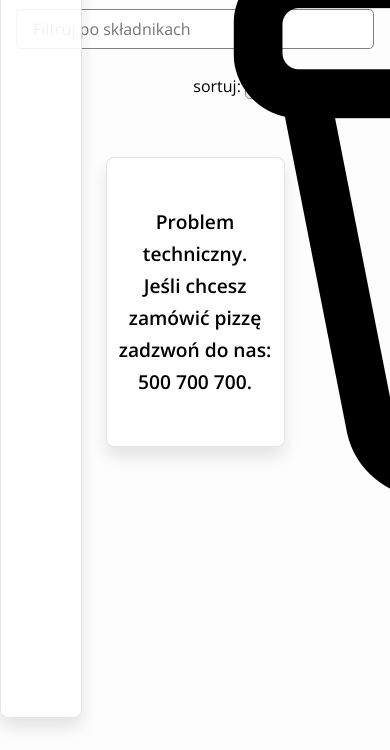
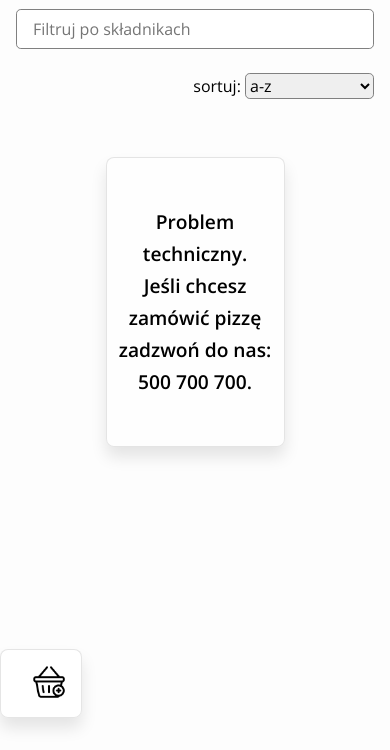
Before and after one commit to justyna-bodurka/patronage-rekru-1, a plain HTML site: page index.html in a window 390 px wide. Shown: the part 94-844 px from the top of the page. Drawn offline with nearby package versions, Linux system fonts and the light colour scheme; no server answers.

Commit message:
fix: Reparing mobile layout

```diff
--- a/css/basket.css
+++ b/css/basket.css
@@ -94,7 +94,7 @@
   display: flex;
   align-items: center;
 }
-.basket__mobile-icon {
+.basket__mobile-icon img {
   max-width: 48px;
 }
 
```
